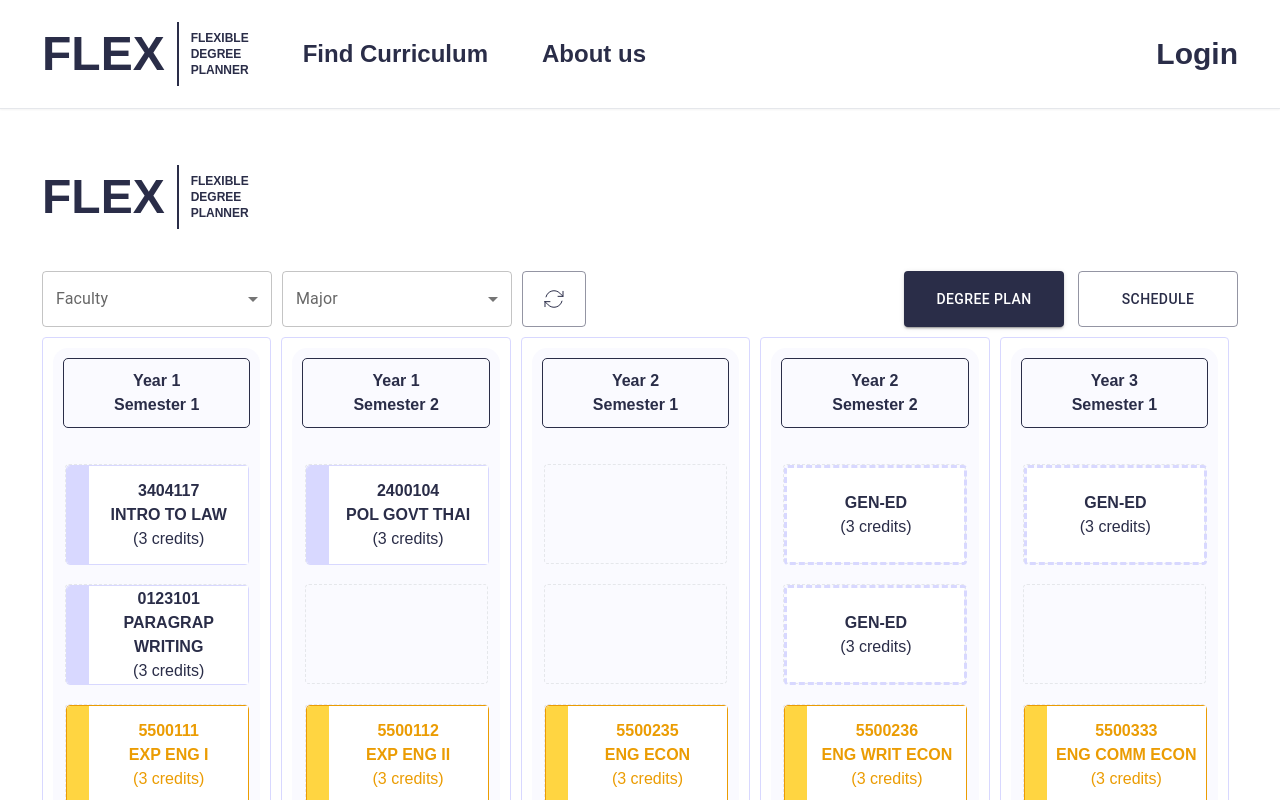
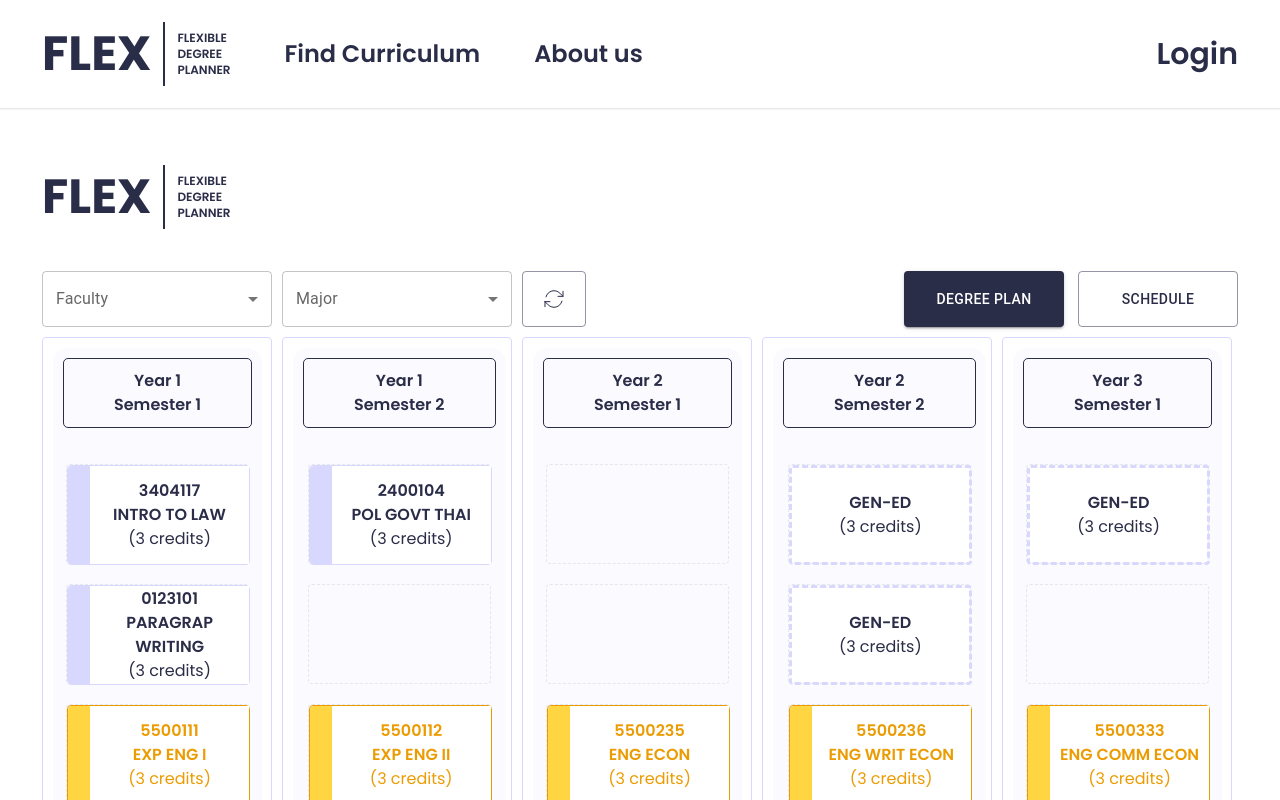
Before and after one commit to dance-notch/flex, a Next.js app: page / in a window 1280 px wide. Shown: the top 800 px of the page. Built offline with nearby package versions, Linux system fonts and the light colour scheme.

Commit message:
font bug fix

```diff
--- a/src/app/globals.css
+++ b/src/app/globals.css
@@ -1,8 +1,9 @@
+@import url("https://fonts.googleapis.com/css2?family=Poppins:ital,wght@0,100;0,200;0,300;0,400;0,500;0,600;0,700;0,800;0,900;1,100;1,200;1,300;1,400;1,500;1,600;1,700;1,800;1,900&display=swap");
+@import url('https://fonts.googleapis.com/css2?family=Prompt:ital,wght@0,100;0,200;0,300;0,400;0,500;0,600;0,700;0,800;0,900;1,100;1,200;1,300;1,400;1,500;1,600;1,700;1,800;1,900&display=swap');
+
 @tailwind base;
 @tailwind components;
 @tailwind utilities;
-
-@import url("https://fonts.googleapis.com/css2?family=Poppins:ital,wght@0,100;0,200;0,300;0,400;0,500;0,600;0,700;0,800;0,900;1,100;1,200;1,300;1,400;1,500;1,600;1,700;1,800;1,900&display=swap");
 
 :root {
   --foreground-rgb: 0, 0, 0;
--- a/tailwind.config.js
+++ b/tailwind.config.js
@@ -30,7 +30,7 @@
   theme: {
     extend: {
       fontFamily: {
-        "poppins": ["Poppins", "sans-serif"],
+        "poppins": ["Poppins", "Propmt", "sans-serif"],
       },
       backgroundImage: {
         "gradient-radial": "radial-gradient(var(--tw-gradient-stops))",
```
